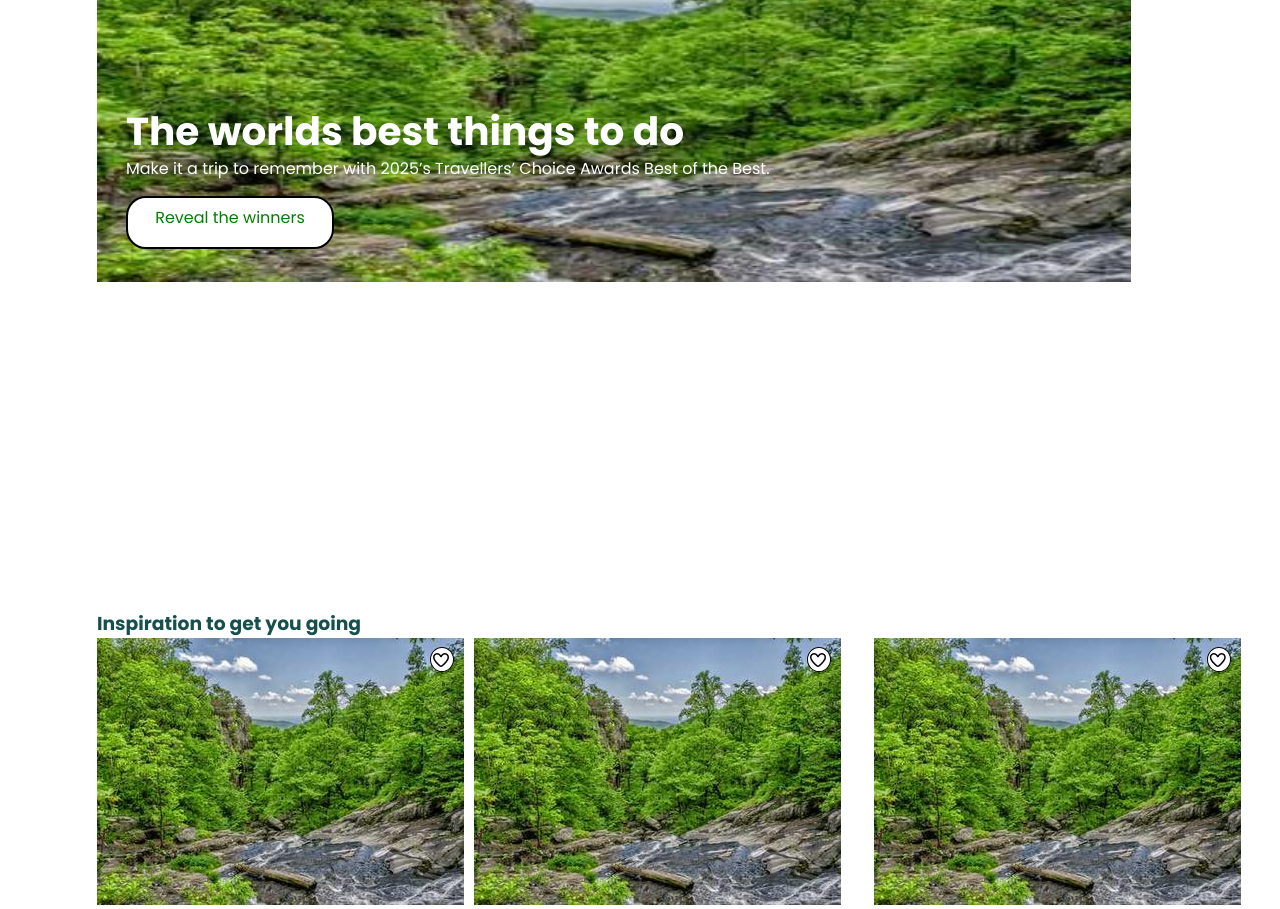
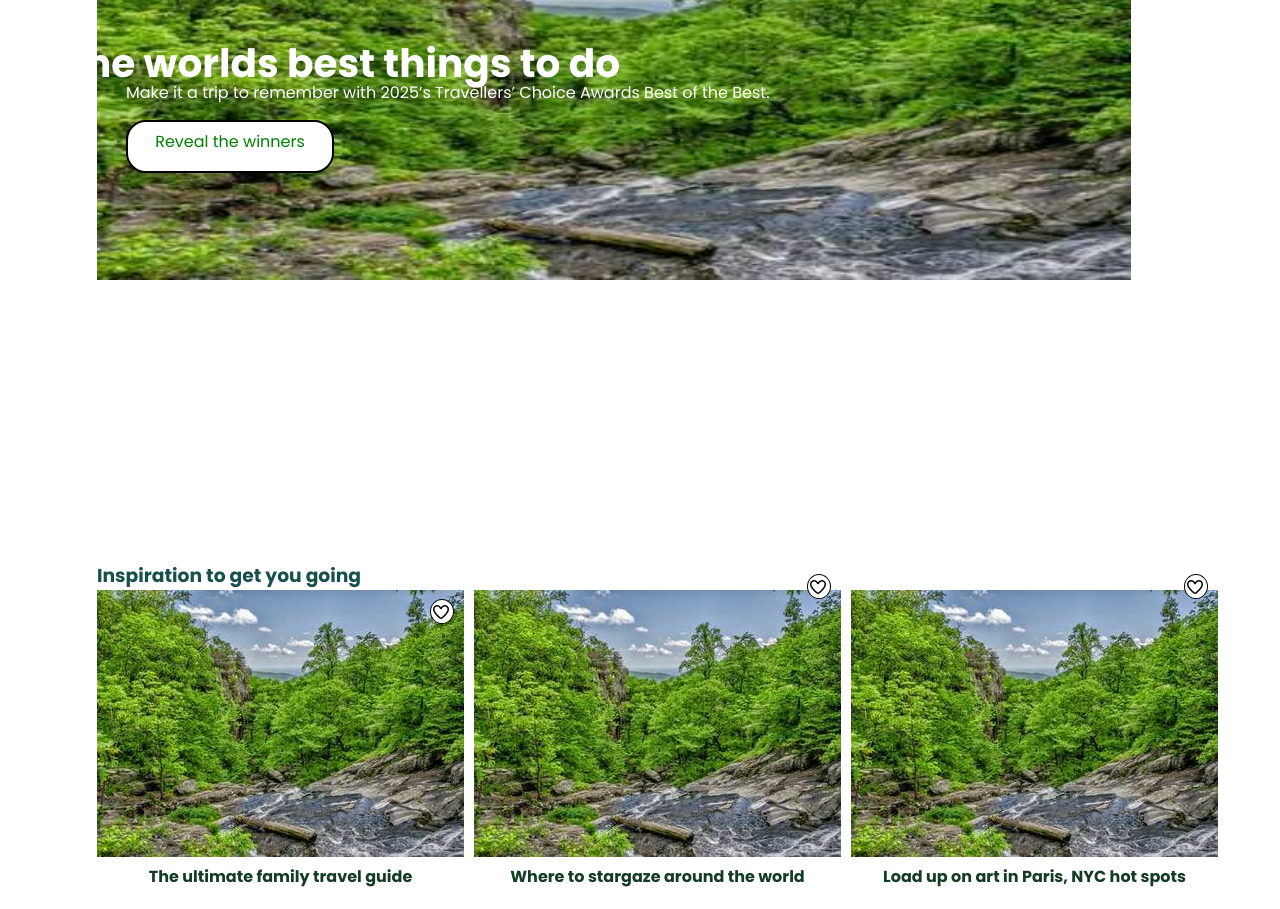
Before and after one commit to cesanthosh9-0288/Tripadvisor-clone-San-Week2-Assignment, a plain HTML site: page index.html in a window 1280 px wide. Shown: the part 1886-2795 px from the top of the page. Drawn offline with Linux system fonts and the light colour scheme.

Commit message:
Add files via upload

```diff
--- a/index.html
+++ b/index.html
@@ -236,12 +236,12 @@
                 <div class="hrt__two"> <i class="fa-regular fa-heart"></i> </div>
             </div>
             <div class="ins__img__two"> <img src="./images/randomimg.jpg" alt="insimg1">
-                <div class="ins__img__txt">Where to stargaze around the world, from Utah to Dubai</div>
+                <div class="ins__img__txt">Where to stargaze around the world</div>
                 <div class="hrt__three"> <i class="fa-regular fa-heart"></i> </div>
             </div>
 
             <div class="ins__img__three"> <img src="./images/randomimg.jpg" alt="insimg1">
-                <div class="ins__img__txt">Load up on art in Paris, NYC, and other culture hot spots</div>
+                <div class="ins__img__txt">Load up on art in Paris, NYC hot spots</div>
                 <div class="hrt__three"> <i class="fa-regular fa-heart"></i> </div>
             </div>
         </div>
--- a/style.css
+++ b/style.css
@@ -320,7 +320,7 @@
 .world__img__cpn {
     padding: 20px;
     margin-left: 77px;
-    margin-top: 2px;
+    margin-bottom: 30px;
     display: flex;
     flex-direction: column;
     gap: 15px;
@@ -335,9 +335,10 @@
 .cpn__best__one {
     font-size: 39px;
     font-weight: bolder;
-    position: relative;
-    bottom: 195px;
-    left: 29px;
+    position: absolute;
+    top: 1920px;
+    right: 660px;
+    color: white;
 }
 
 .cpn__best__two {
@@ -365,7 +366,7 @@
     width: 78px;
     position: relative;
     left: 959px;
-    bottom: 586px;
+    bottom: 500px;
 }
 
 .ins__img__lst {
```
